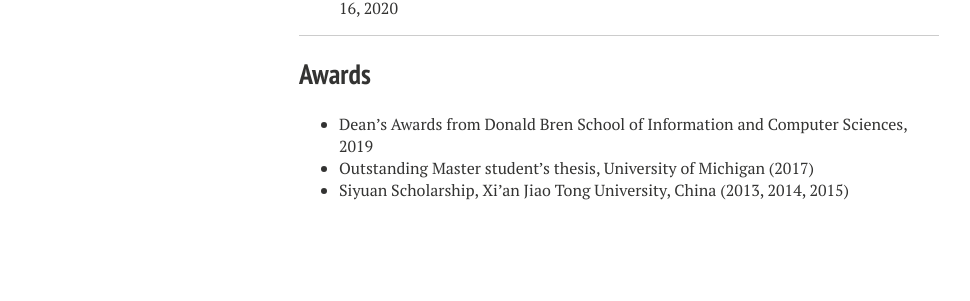
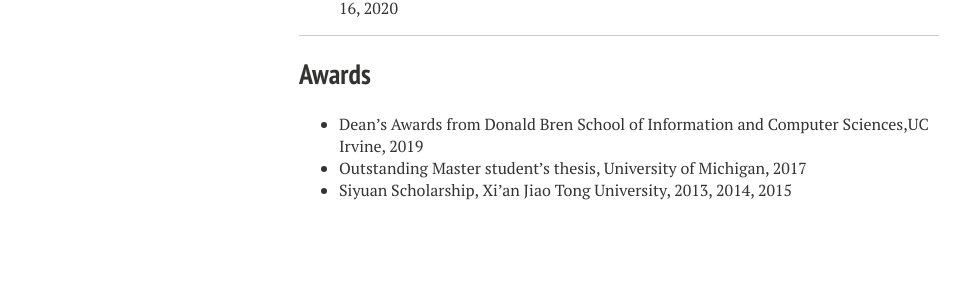
Before and after one commit to Jirigesi/Jirigesi.github.io, a Jekyll site: the page built from cv.md, in a window 1280 px wide. Shown: the part 969-1270 px from the top of the page, without its empty margins (21-991 px from the left). Built offline with Jekyll 4.4.1, drawn with Linux system fonts in a browser that asks for light colours; nearby versions of some CDN libraries.

Commit message:
Update cv.md

```diff
--- a/cv.md
+++ b/cv.md
@@ -41,8 +41,8 @@ _______
 
 ## Awards
 
-- Dean's Awards from Donald Bren School of Information and Computer Sciences, 2019
-- Outstanding Master student's thesis, University of Michigan (2017)
-- Siyuan Scholarship, Xi’an Jiao Tong University, China (2013, 2014, 2015)
+- Dean's Awards from Donald Bren School of Information and Computer Sciences,UC Irvine,  2019
+- Outstanding Master student's thesis, University of Michigan, 2017
+- Siyuan Scholarship, Xi’an Jiao Tong University, 2013, 2014, 2015
 
 <br />
```
